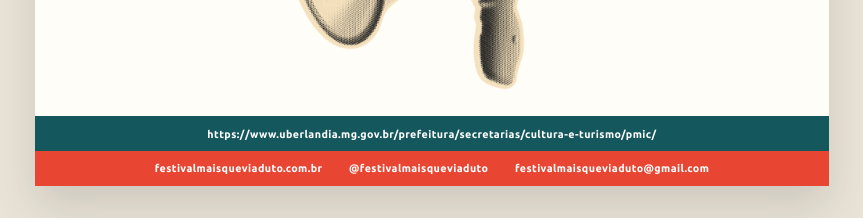
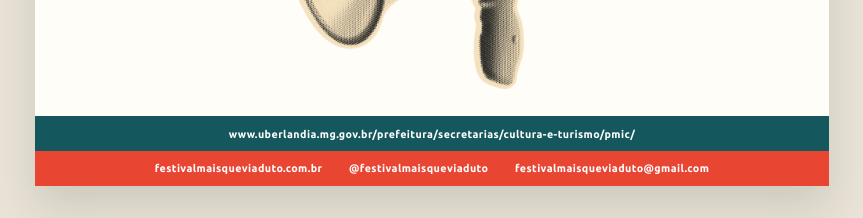
Before and after one commit to pedrofbr0/guia-pmic-react, a React (Vite) app: page / in a window 1280 px wide. Shown: the part 1020-1238 px from the top of the page, without its empty margins (208-1071 px from the left). Built offline with nearby package versions, Linux system fonts and the light colour scheme.

Commit message:
feat: rename PMIC_SITE to PMIC_SITE_URL for consistency and update references in the footer and pages

```diff
--- a/src/App.tsx
+++ b/src/App.tsx
@@ -19,7 +19,8 @@ const FESTIVAL_TIKTOK = '@festivalmaisqueviaduto';
 const FESTIVAL_TIKTOK_URL = `https://www.tiktok.com/${FESTIVAL_TIKTOK.replace('@', '')}`;
 const FESTIVAL_X_URL = 'https://x.com/maisqueviaduto';
 const FESTIVAL_X = '@maisqueviaduto';
-const PMIC_SITE = 'https://www.uberlandia.mg.gov.br/prefeitura/secretarias/cultura-e-turismo/pmic/';
+const PMIC_SITE_URL = 'https://www.uberlandia.mg.gov.br/prefeitura/secretarias/cultura-e-turismo/pmic/';
+const PMIC_SITE_URL_PATH = PMIC_SITE_URL.replace('https://', '');
 const PORTARIA_SMCT_N_55_2025_URL = 'https://docs.uberlandia.mg.gov.br/wp-content/uploads/2025/07/7152.pdf';
 const EDITAL_SMCT_N_11_2025_URL = 'https://docs.uberlandia.mg.gov.br/wp-content/uploads/2025/06/EDITAL-SMCT-N-112025.pdf';
 const FESTIVAL_LOGO = '/logos/LOGO - FESTIVAL +QV 2026.png';
@@ -330,7 +331,7 @@ function CoverPage() {
 
       <footer className="cover-footer">
         <div className="cover-footer__row cover-footer__row--site">
-          <a href={PMIC_SITE} target="_blank" rel="noopener noreferrer">{PMIC_SITE}</a>
+          <a href={PMIC_SITE_URL} target="_blank" rel="noopener noreferrer">{PMIC_SITE_URL_PATH}</a>
         </div>
         <div className="cover-footer__row">
           <a href={SITE_URL} target="_blank" rel="noopener noreferrer">{SITE_NAME}</a>
@@ -485,7 +486,7 @@ function Page4() {
       <Callout tone="info" title="Outros projetos disponíveis">
         O Festival +QV é um dos projetos aprovados pelo PMIC para captação em 2026. A lista completa pode ser
         consultada no portal oficial:{' '}
-        <a href={PMIC_SITE} target="_blank" rel="noopener noreferrer" style={{ color: 'inherit' }}>{PMIC_SITE}</a>
+        <a href={PMIC_SITE_URL} target="_blank" rel="noopener noreferrer" style={{ color: 'inherit' }}>{PMIC_SITE_URL_PATH}</a>
       </Callout>
 
       <div className="festival-socials">
@@ -833,7 +834,7 @@ function Page12() {
           </div>
           <p className="small-note" style={{ marginTop: '2mm' }}>
             <strong>Portal PMIC:</strong>{' '}
-            <a href={PMIC_SITE} target="_blank" rel="noopener noreferrer" style={{ color: 'var(--festival-deep)', wordBreak: 'break-all' }}>{PMIC_SITE}</a>
+            <a href={PMIC_SITE_URL} target="_blank" rel="noopener noreferrer" style={{ color: 'var(--festival-deep)', wordBreak: 'break-all' }}>{PMIC_SITE_URL_PATH}</a>
           </p>
 
           <div className="contact-cta-note">
```
